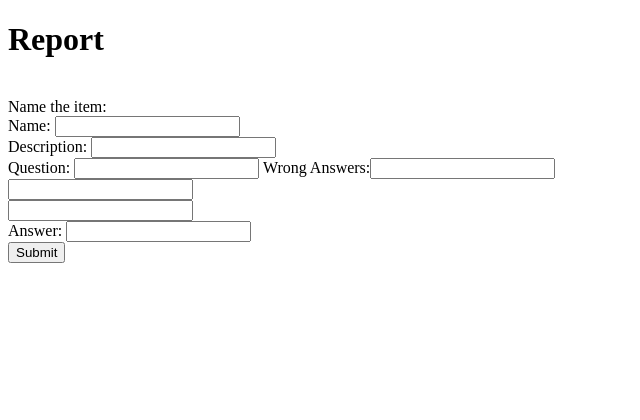
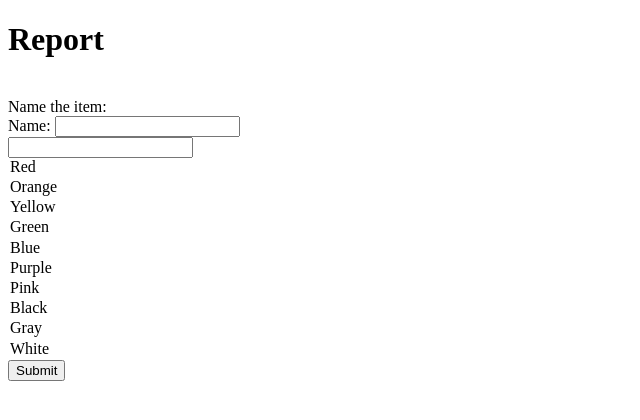
Before and after one commit to SOM0027-BSSC/lost_property, a Flask app: page /report in a window 1280 px wide. Shown: the top 420 px of the page, without its empty margins (0-640 px from the left). Run offline with Flask 3, Linux system fonts and the light colour scheme.

Commit message:
Fixed report system

```diff
--- a/main.py
+++ b/main.py
@@ -26,7 +26,7 @@ def add_item():
         "question": request.form['question'],
         "answer": request.form['answer']
     }
-    return "Your item has been added. <br><a href='/'>Main Page</a>"
+    return "Your item has been added. <br><a href='/'>Return to main page</a>"
 
 @app.route('/report')
 def report():
--- a/templates/report.html
+++ b/templates/report.html
@@ -12,21 +12,21 @@
     <br>
     <form action="\report" method="POST">
         <label for="name">Name:</label>
-        <input type="text" id="name" name="name" required>
+        <input type="text" id="name" name="color" required>
         <br>
-        <label for="description">Description:</label>
-        <input type="text" id="description" name="description" required>
-        <br>
-        <label for="question">Question:</label>
-        <input type="text" id="question" name="question" required>
-        <label for="wrong-answer1">Wrong Answers:</label><input type="text" id="wrong-answer1" name="wrong-answer1"><br>
-        <label for="wrong-answer2"><input type="text" id="wrong-answer2" name="wrong-answer2"></label><br>
-        <label for="wrong-answer3"><input type="text" id="wrong-answer3" name="wrong-answer3"></label>
-        <br>
-        <label for="answer">Answer:</label>
-        <input type="text" id="answer" name="answer" required>
-        <br>
-        <input type="submit" value="Submit">
+        <label for="color" id="color" name="color" required></label>
+        <input type="select">
+            <option value="red">Red</option>
+            <option value="orange">Orange</option>
+            <option value="yellow">Yellow</option>
+            <option value="green">Green</option>
+            <option value="blue">Blue</option>
+            <option value="purple">Purple</option>
+            <option value="pink">Pink</option>
+            <option value="black">Black</option>
+            <option value="gray">Gray</option>
+            <option value="white">White</option>
+        <input type="submit">
     </form>
 </body>
 </html>
```
